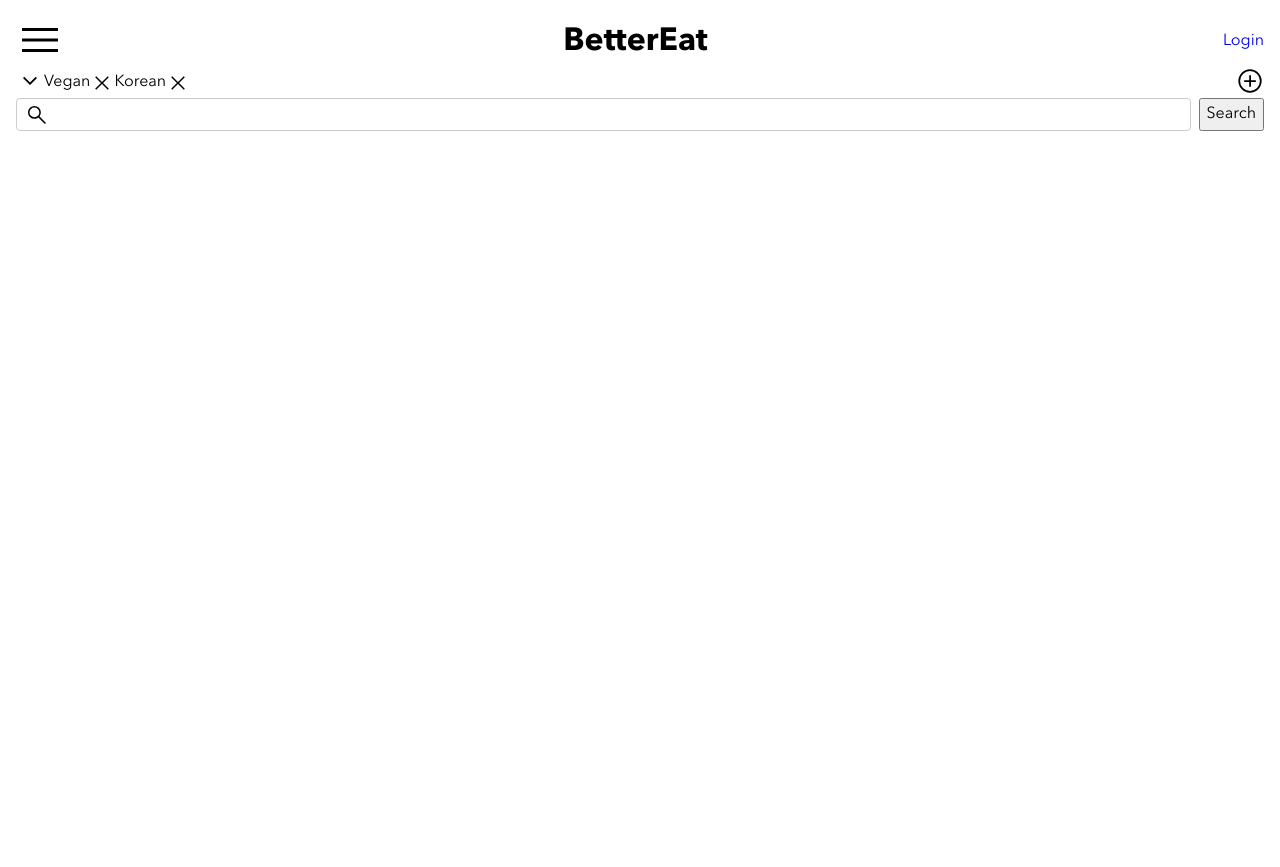
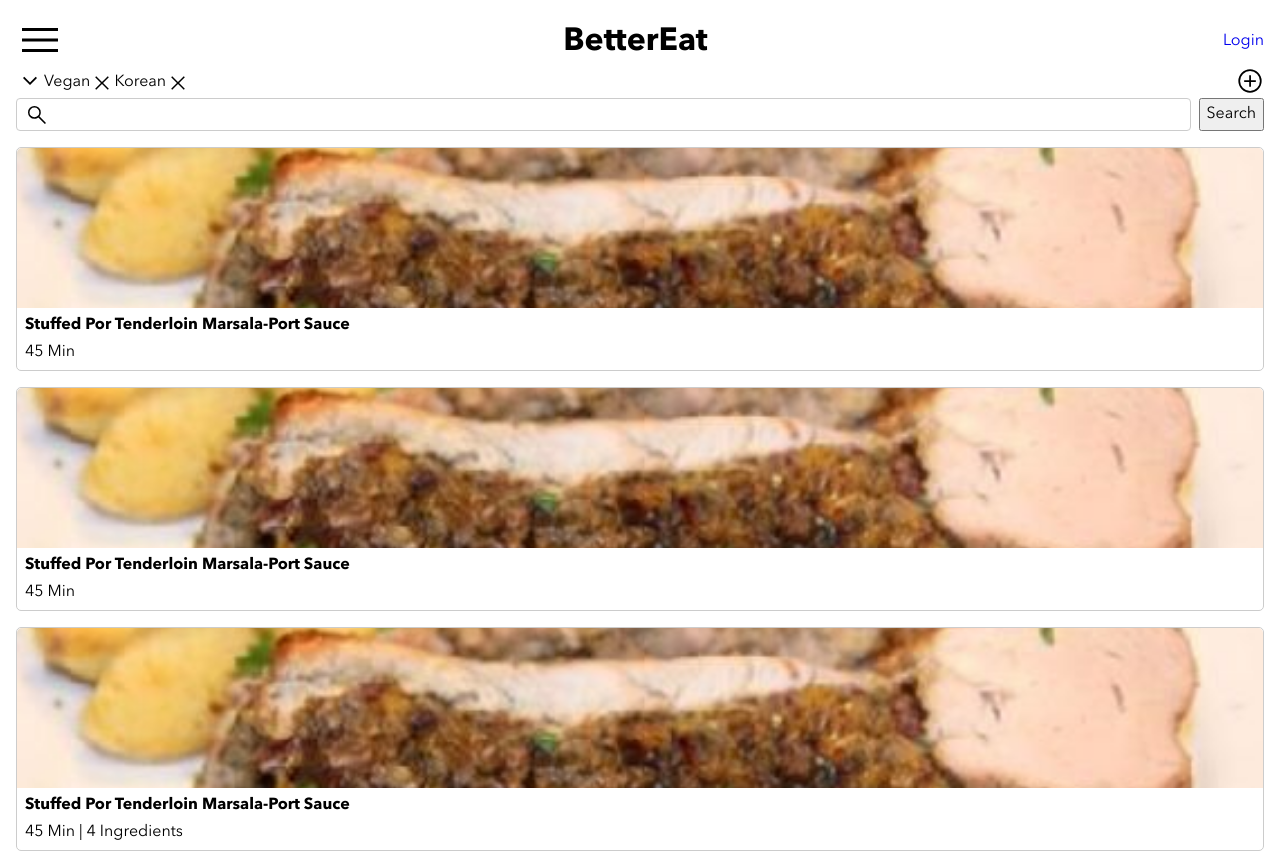
Before and after one commit to hyunchol-jun/better-eat-client, a React (Create React App) app: page / in a window 1280 px wide. Before the commit the page ends 800 px from the top, so only its background shows below. Built offline with nearby package versions, Linux system fonts and the light colour scheme.

Commit message:
Add hardcoded card component

```diff
--- a/src/App.js
+++ b/src/App.js
@@ -3,6 +3,7 @@ import menuIcon from "./assets/icons/menu.svg";
 import moreIcon from "./assets/icons/more.svg";
 import closeIcon from "./assets/icons/close.svg";
 import addIcon from "./assets/icons/add.svg";
+import recipeSampleImage from "./assets/images/recipe_sample.jpeg";
 
 function App() {
   return (
@@ -34,9 +35,27 @@ function App() {
           </form>
         </section>
         <section>
-          <div>
-
-          </div>
+          <a className='card'>
+            <img className='card__image' src={recipeSampleImage} alt="food recipe"/>
+            <div className='card__text-container'>
+              <span className='card__title'>Stuffed Por Tenderloin Marsala-Port Sauce</span>
+              <span className='card__cooking-time'>45 Min</span>
+            </div>
+          </a>
+          <a className='card'>
+            <img className='card__image' src={recipeSampleImage} alt="food recipe"/>
+            <div className='card__text-container'>
+              <span className='card__title'>Stuffed Por Tenderloin Marsala-Port Sauce</span>
+              <span className='card__cooking-time'>45 Min</span>
+            </div>
+          </a>
+          <a className='card'>
+            <img className='card__image' src={recipeSampleImage} alt="food recipe"/>
+            <div className='card__text-container'>
+              <span className='card__title'>Stuffed Por Tenderloin Marsala-Port Sauce</span>
+              <span className='card__cooking-time'>45 Min | 4 Ingredients</span>
+            </div>
+          </a>
         </section>
       </main>
     </div>
--- a/src/App.scss
+++ b/src/App.scss
@@ -18,6 +18,8 @@ body {
   display: flex;
   justify-content: space-between;
   align-items: center;
+  position: sticky;
+  top: 0;
 
   &__menu {
     width: 2rem;
@@ -35,6 +37,8 @@ body {
 
 .preference {
   display: flex;
+  position: sticky;
+  top: 0;
 
   &__field {
     width: 100%;
@@ -91,3 +95,31 @@ body {
     font-size: 1rem;
   }
 }
+
+.card {
+  display: flex;
+  flex-direction: column;
+  border-radius: 5px;
+  border: 1px solid #cccccc;
+  cursor: pointer;
+  margin: 1rem 0;
+
+  &__image {
+    width: 100%;
+    height: 10rem;
+    object-fit: cover;
+    border-radius: 5px 5px 0 0;
+  }
+
+  &__text-container {
+    width: 100%;
+    display: flex;
+    flex-direction: column;
+    gap: 0.5rem;
+    padding: 0.5rem;
+  }
+
+  &__title {
+    font-weight: bold;
+  }
+}
```
Also changed, not shown: src/assets/images/recipe_sample.jpeg (added).
